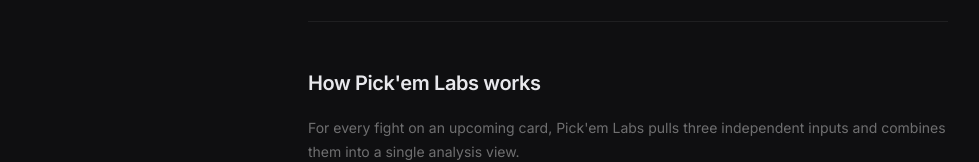
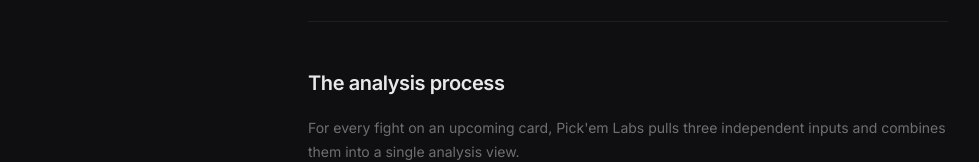
Before and after one commit to yasmin-xyz/ufc-fight-predictor, a Next.js app: page /methodology in a window 1280 px wide. Shown: the part 348-510 px from the top of the page, without its empty margins (12-991 px from the left). Built offline with nearby package versions, Linux system fonts and the light colour scheme.

Commit message:
Change section heading to 'The analysis process'

```diff
--- a/app/methodology/page.tsx
+++ b/app/methodology/page.tsx
@@ -36,7 +36,7 @@
 
         {/* Section 1 */}
         <section className="meth-section">
-          <h2 className="meth-heading">How Pick&apos;em Labs works</h2>
+          <h2 className="meth-heading">The analysis process</h2>
           <p className="meth-body">
             For every fight on an upcoming card, Pick&apos;em Labs pulls three
             independent inputs and combines them into a single analysis view.
```
